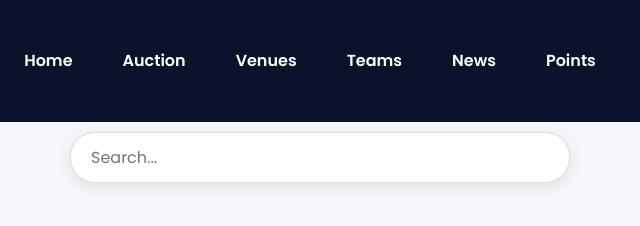
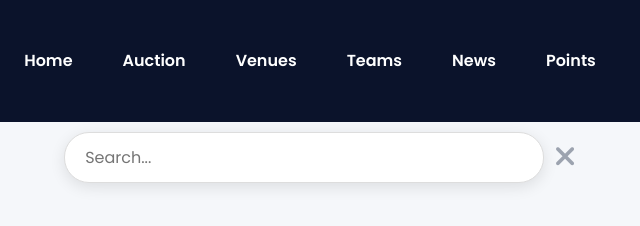
Before and after one commit to sutharsonmoorthy/404-founders, a plain HTML site: page index.html in a window 1280 px wide. Both pictures are taken after a click on the button 1203 px from the left and 60 px from the top of the page. Shown: the full height of the page, 320-960 px from the left. Drawn offline with Linux system fonts and the light colour scheme.

Commit message:
added click outside feature in index.js

```diff
--- a/index.css
+++ b/index.css
@@ -7,6 +7,7 @@
     background: var(--dark);
     color: var(--text-light);
     position: sticky;
+    top: 0;
     z-index: 1001;
 }
 
@@ -87,6 +88,29 @@
     box-shadow: 0 4px 20px rgba(0, 87, 184, 0.2);
 }
 
+.search-inner-container {
+    display: flex;
+    align-items: center;
+    justify-content: center;
+    width: 90%;
+    max-width: 600px;
+    margin: 0 auto;
+    gap: 10px;
+}
+
+.search-close-btn {
+    background: transparent;
+    border: none;
+    font-size: 1.8rem;
+    color: var(--text-muted);
+    cursor: pointer;
+    transition: transform 0.2s ease;
+}
+
+.search-close-btn:hover {
+    color: var(--secondary);
+}
+
 /* --- Mobile View (Max 720px) --- */
 @media (max-width: 768px) {
     .toggle-menu {
@@ -127,6 +151,7 @@
     padding: 10px 0;
     font-weight: bold;
     overflow:hidden ;
+    margin-bottom: 30px;
 }
 
 .flash-container span{
--- a/index.html
+++ b/index.html
@@ -43,9 +43,18 @@
         </div>
     </nav>
 
+    <!---
     <div class="search-bar-dropdown" id="searchDropdown">
         <input type="text" placeholder="Search...">
+    </div> -->
+    <div class="search-bar-dropdown" id="searchDropdown">
+    <div class="search-inner-container">
+        <input type="text" placeholder="Search...">
+        <button type="button" class="search-close-btn" id="closeSearch">
+            <i class="fa-solid fa-xmark"></i>
+        </button>
     </div>
+</div>
     </nav>
 
     <div class="flash-container">
--- a/index.js
+++ b/index.js
@@ -1,14 +1,30 @@
 const searchBtn = document.getElementById('searchBtn');
 const searchDropdown = document.getElementById('searchDropdown');
+const closeSearch = document.getElementById('closeSearch');
 const menuToggle = document.getElementById('menuToggle');
 const navbarLinks = document.getElementById('navbar-links');
 
-// Toggle Search Bar
+// Search bar open
 searchBtn.addEventListener('click', () => {
-    searchDropdown.classList.toggle('active');
+    searchDropdown.classList.add('active');
 });
 
-// Toggle Mobile Menu
+// Search bar close (X button)
+closeSearch.addEventListener('click', () => {
+    searchDropdown.classList.remove('active');
+});
+
+// Mobile Menu toggle
 menuToggle.addEventListener('click', () => {
     navbarLinks.classList.toggle('show-menu');
 });
+
+//search bar close (clicked anywhere in screen)
+window.addEventListener('click', (e) => {
+    if (searchDropdown.classList.contains('active') &&
+        !searchDropdown.contains(e.target) &&
+        !searchBtn.contains(e.target)) {
+
+        searchDropdown.classList.remove('active');
+    }
+});
```
